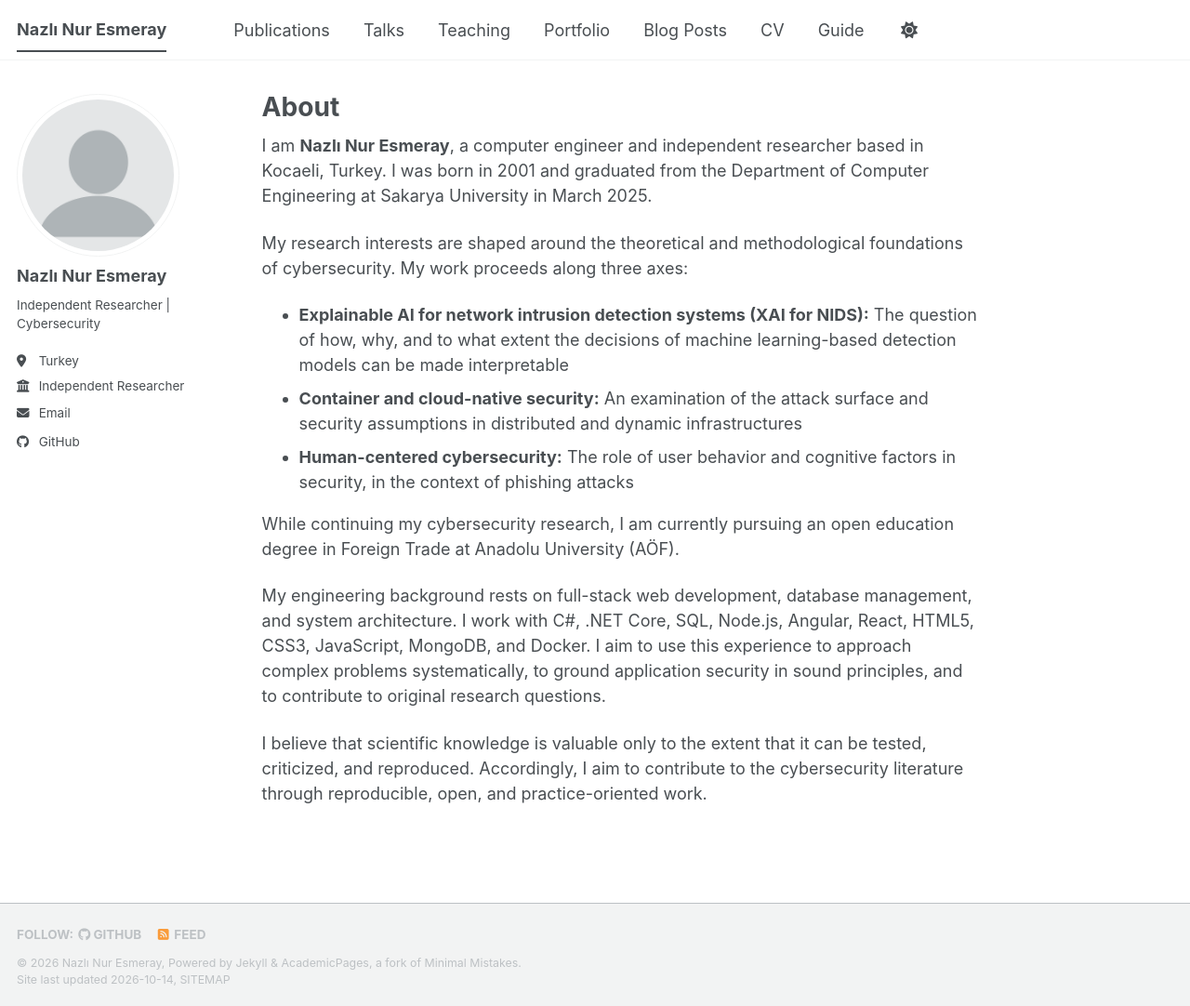
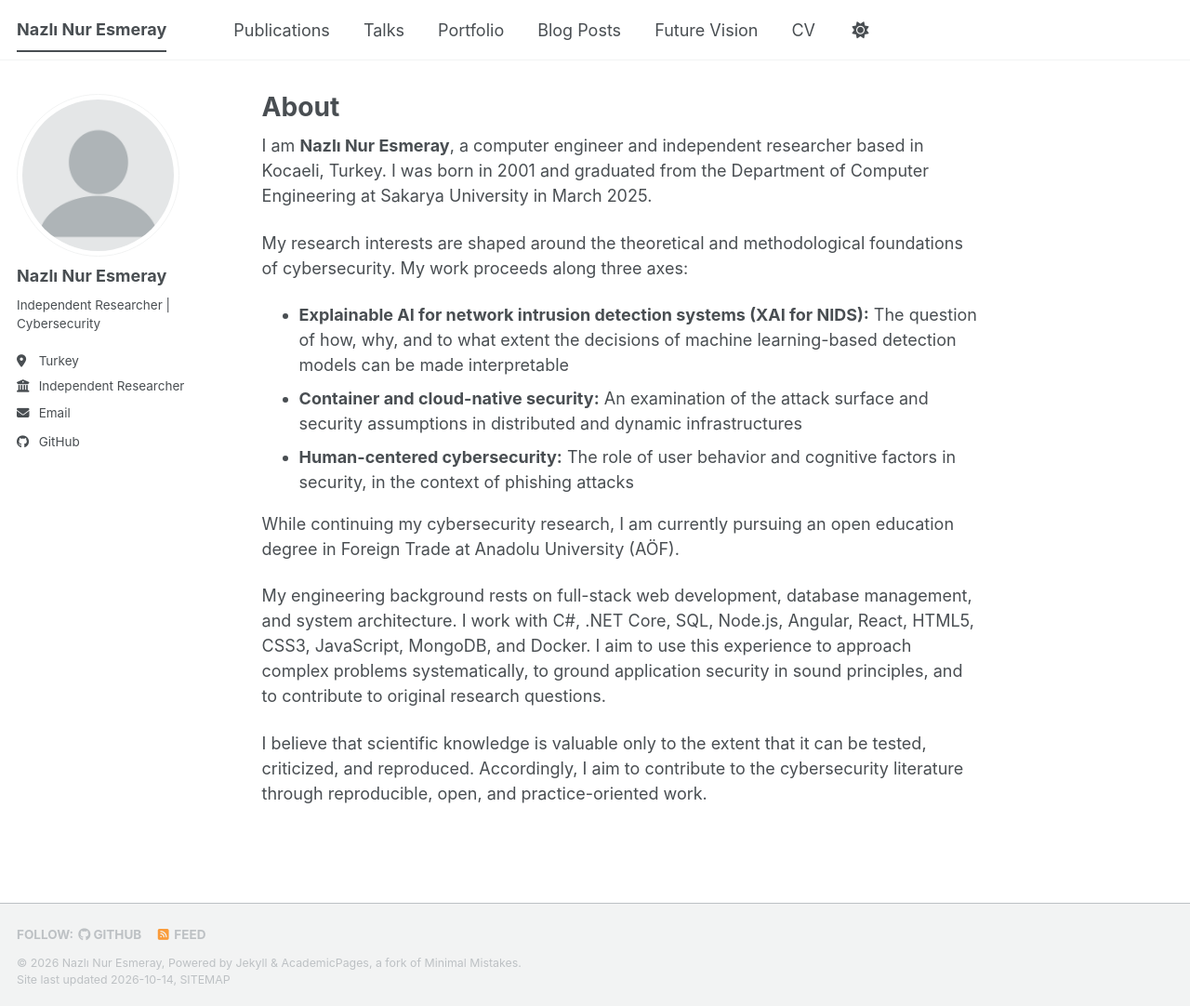
Before and after one commit to nazlinres/nazlinres.github.io, a Jekyll site: the page built from _pages/about.md, in a window 1280 px wide and 1082 px high. Shown: the whole window at 93% size. Built offline with Jekyll 4.4.1, drawn with Linux system fonts in a browser that asks for light colours; a style sheet for code colours, icons or effects is not loaded.

Commit message:
Update navigation.yml

```diff
--- a/_data/navigation.yml
+++ b/_data/navigation.yml
@@ -14,17 +14,14 @@ main:
   - title: "Talks"
     url: /talks/
 
-  - title: "Teaching"
-    url: /teaching/
-
   - title: "Portfolio"
     url: /portfolio/
 
   - title: "Blog Posts"
     url: /year-archive/
 
+  - title: "Future Vision"
+    url: /future-vision/
+
   - title: "CV"
     url: /cv/
-
-  - title: "Guide"
-    url: /markdown/
```
